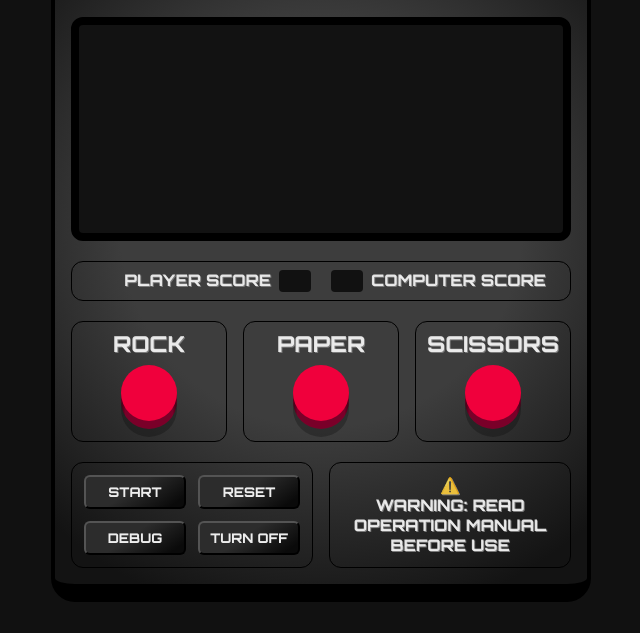
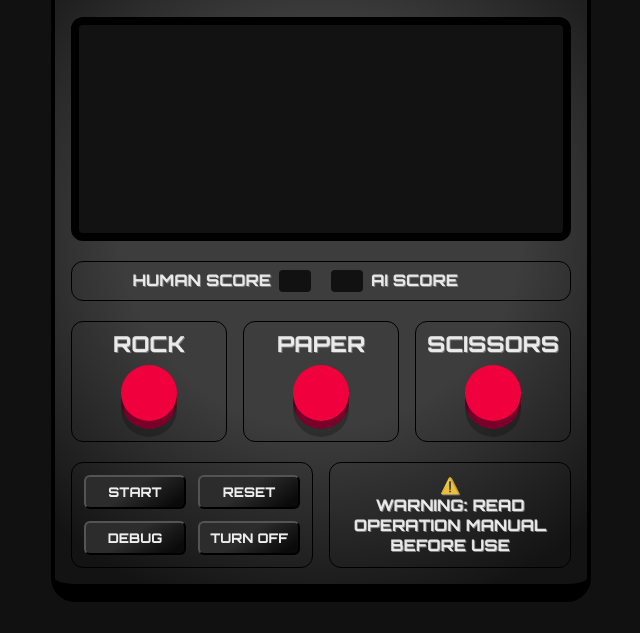
Before and after one commit to Falsidical/RPS, a plain HTML site: page index.html in a window 1280 px wide. Shown: the part 167-800 px from the top of the page, without its empty margins (319-959 px from the left). Drawn offline with Linux system fonts and the light colour scheme.

Commit message:
Update index.html
Changed 'Player' to 'Human', 'Computer' to 'AI'

```diff
--- a/index.html
+++ b/index.html
@@ -37,12 +37,12 @@
 
       <div class="scores outline">
         <div>
-          <p>PLAYER SCORE</p>
+          <p>HUMAN SCORE</p>
           <span id="humanScore"></span>
         </div>
         <div>
           <span id="computerScore"></span>
-          <p>COMPUTER SCORE</p>
+          <p>AI SCORE</p>
         </div>
       </div>
 
```
